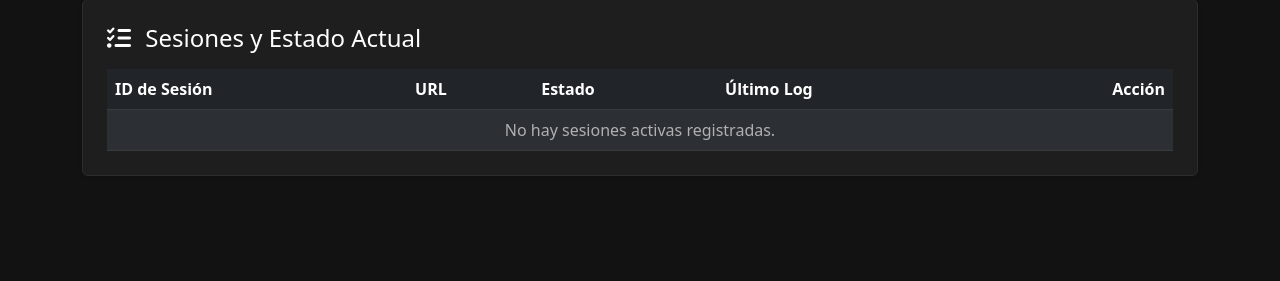
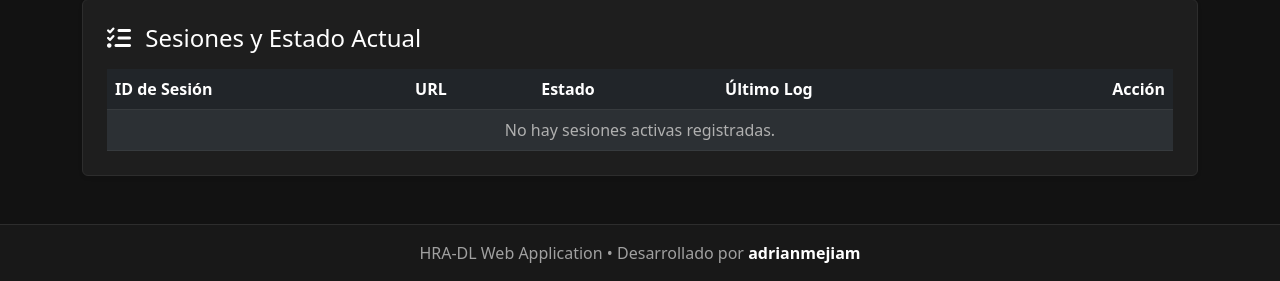
Before and after one commit to adrianmejiam/HRA-DL-, a Flask app: page / in a window 1280 px wide. Shown: the part 636-917 px from the top of the page. Before the commit the page ends 812 px from the top, so only its background shows below. Run offline with Flask 3, Linux system fonts and the light colour scheme; data that the repository does not hold is empty.

Commit message:
Enhance index.html with new styles and footer
Updated styles and added footer with attribution.

```diff
--- a/templates/index.html
+++ b/templates/index.html
@@ -11,8 +11,14 @@
     <style>
         body {
             background-color: #121212;
-            color: #ffffff; /* Texto general en blanco puro */
+            color: #ffffff;
             font-family: system-ui, -apple-system, sans-serif;
+            min-height: 100vh;
+            display: flex;
+            flex-direction: column;
+        }
+        .main-container {
+            flex: 1;
         }
         .card {
             background-color: #1e1e1e;
@@ -20,16 +26,16 @@
             color: #ffffff;
         }
         .form-label {
-            color: #ffffff !important; /* Etiquetas del formulario en blanco nítido */
+            color: #ffffff !important;
             font-weight: 500;
         }
         .form-control, .form-control:focus {
             background-color: #2a2a2a;
             border-color: #404040;
-            color: #ffffff !important; /* Texto que escribe el usuario en blanco */
+            color: #ffffff !important;
         }
         .form-control::placeholder {
-            color: #a0a0a0; /* Placeholder visible pero sutil */
+            color: #a0a0a0;
         }
         .form-control:focus {
             box-shadow: 0 0 0 0.25rem rgba(13, 110, 253, 0.25);
@@ -47,20 +53,27 @@
             font-size: 0.9rem;
         }
         .table {
-            color: #ffffff !important; /* Textos de la tabla en blanco */
+            color: #ffffff !important;
         }
         .table-dark {
             background-color: #181818;
             color: #ffffff;
         }
         .text-muted {
-            color: #b0b0b0 !important; /* Texto secundario más claro para mejor lectura */
+            color: #b0b0b0 !important;
+        }
+        footer {
+            background-color: #181818;
+            border-top: 1px solid #2d2d2d;
+            color: #a0a0a0;
+            padding: 1rem 0;
+            text-align: center;
         }
     </style>
 </head>
 <body>
 
-    <div class="container py-5">
+    <div class="container py-5 main-container">
         <!-- Header -->
         <div class="row mb-4">
             <div class="col text-center">
@@ -112,7 +125,7 @@
                         </div>
                         <div id="actionContainer" class="text-center">
                             <a id="downloadZipBtn" href="#" class="btn btn-success w-100 py-2 fw-bold d-none">
-                                <i class="fa-solid fa-file-zipper me-2"></i> Descargar ZIP (.zip)
+                                <i class="fa-solid fa-file-zipper me-2"></i> Descargar ZIP (.zip) de nuevo
                             </a>
                         </div>
                     </div>
@@ -150,7 +163,14 @@
         </div>
     </div>
 
-    <!-- JavaScript para manejar eventos y SSE -->
+    <!-- Footer con atribución -->
+    <footer>
+        <div class="container">
+            <p class="mb-0">HRA-DL Web Application &bull; Desarrollado por <span class="text-white fw-bold">adrianmejiam</span></p>
+        </div>
+    </footer>
+
+    <!-- JavaScript para manejar eventos, SSE y Auto-descarga -->
     <script>
         let currentEventSource = null;
 
@@ -188,12 +208,17 @@
                     currentEventSource.onmessage = function(event) {
                         const line = event.data;
                         if (line === '[DONE]') {
-                            consoleBox.innerHTML += `<div class="text-success">[DONE] ¡Descarga finalizada con éxito!</div>`;
+                            consoleBox.innerHTML += `<div class="text-success">[DONE] ¡Descarga finalizada con éxito! Iniciando descarga automática del ZIP...</div>`;
                             consoleBox.scrollTop = consoleBox.scrollHeight;
                             currentEventSource.close();
 
+                            // Iniciar descarga automática en el navegador
+                            window.location.href = `/get-zip/${sessionId}`;
+
+                            // Mostrar también el botón por si el usuario desea descargarlo de nuevo
                             downloadZipBtn.href = `/get-zip/${sessionId}`;
                             downloadZipBtn.classList.remove('d-none');
+
                             submitBtn.disabled = false;
                             submitBtn.innerHTML = '<i class="fa-solid fa-play me-1"></i> Iniciar Descarga Lossless';
                             loadSessions();
```
